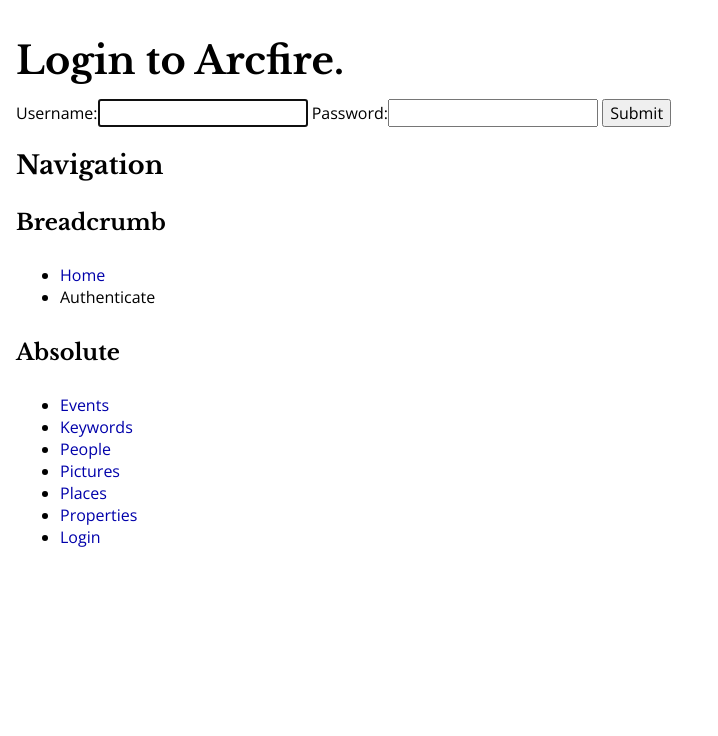
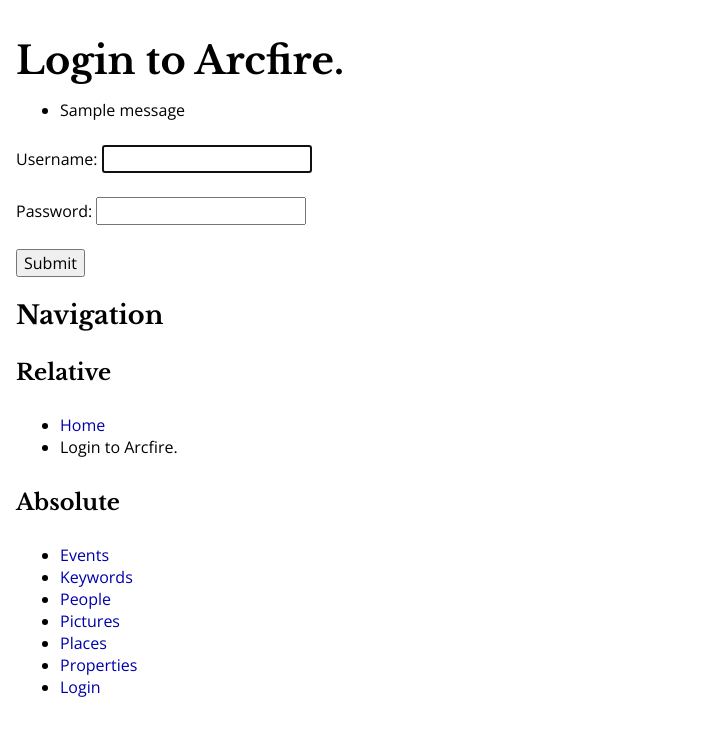
Before and after one commit to allanberry/arcfire, a Django app: page /login/ in a window 1280 px wide. Shown: the top 736 px of the page, without its empty margins (0-718 px from the left). Run offline with Django 3.2, Linux system fonts and the light colour scheme; tables that the repository leaves empty hold one stand-in row (values such as "Sample post"); one stand-in notice (Sample message) is shown; parts of the project's set-up code (start-up, migrations or seed data) failed here and were passed over.

Commit message:
Message flashes working.

```diff
--- a/arcfire/arcfire/templates/arcfire/base.html
+++ b/arcfire/arcfire/templates/arcfire/base.html
@@ -29,9 +29,24 @@
 <body>
     <main>
     {% block main %}
+
+        <h1 id="page_title">{{ page_title }}</h1>
+
+        <div id="messages">
+        {% block messages %}
+        {% if messages %}
+            <ul>
+                {% for message in messages %}
+                <li{% if message.tags %} class="{{ message.tags }}"{% endif %}>{{ message }}</li>
+                {% endfor %}
+            </ul>
+        {% endif %}
+        {% endblock messages %}
+        </div>
+
         <div id="figure">
         {% block figure %}
-            <h1 id="page_title">Figure</h1>
+            <h2 class="sr_only">Figure</h1>
         {% endblock figure %}
         </div>
 
@@ -45,17 +60,18 @@
 
     <nav>
     {% block nav %}
-        <div></div>
+        <h3>Navigation</h3>
         <div id="nav_container">
-            <h3>Navigation</h3>
 
-            <h4>Breadcrumb</h4>
+            {% if parent_pages %}
+            <h4>Relative</h4>
             <ul>
                 {% for p in parent_pages %}
                 <li><a href="{% url p.0 %}">{{ p.1 }}</a></li>
                 {% endfor %}
                 <li>{{ page_title }}</li>
             </ul>
+            {% endif %}
 
             <h4>Absolute</h4>
             <ul>
@@ -69,6 +85,7 @@
                     <li><a href="{% url 'login' %}">Login</a></li>
                 {% endif %}
             </ul>
+
         </div>
     {% endblock nav %}
     </nav>
--- a/arcfire/arcfire/templates/arcfire/home.html
+++ b/arcfire/arcfire/templates/arcfire/home.html
@@ -1,8 +1,6 @@
 {% extends 'arcfire/base.html' %}
 
 {% block figure %}
-<h1 id="page_title">Welcome to Arcfire.</h1>
-
 <p><em>Arcfire</em> is the working title for a new project of mine; a kind of world builder for creating nonlinear narrative, paired with a particular setting and cast of characters.</p>
 
 <p>The setting will (probably) be in the Arctic, sometime around 50K years in the future, when the ice caps have melted and humanity has dwindled. Kevin Costner will not be involved.</p>
@@ -14,5 +12,4 @@
     <li><a href="https://github.com/allanberry/arcfire">Arcfire Project page</a></li>
     <li><a href="https://github.com/allanberry/arcfire/wiki">Arcfire Wiki</a></li>
 </ul>
-
 {% endblock figure %}
--- a/arcfire/arcfire/templates/arcfire/login.html
+++ b/arcfire/arcfire/templates/arcfire/login.html
@@ -1,14 +1,13 @@
 {% extends 'arcfire/base.html' %}
 
 {% block figure %}
-<h1 id="page_title">Login to Arcfire.</h1>
 
 {% if user.is_authenticated %}
 <p><a href="{% url 'logout' %}">Logout</a></p>
 {% else %}
 <form action="/login/" method="post">
     {% csrf_token %}
-    {{ form }}
+    {{ form.as_p }}
     <input type="submit" value="Submit" />
 </form>
 {% endif %}
--- a/arcfire/arcfire/templates/arcfire/model.html
+++ b/arcfire/arcfire/templates/arcfire/model.html
@@ -5,6 +5,5 @@
 {% endcomment %}
 
 {% block figure %}
-<h1 id="page_title">{{ page_title }}</h1>
-
+<p>Here's a model item.</p>
 {% endblock figure %}
--- a/arcfire/arcfire/templates/arcfire/model_list.html
+++ b/arcfire/arcfire/templates/arcfire/model_list.html
@@ -1,8 +1,5 @@
 {% extends 'arcfire/base.html' %}
 
 {% block figure %}
-<h1 id="page_title">{{ page_title }}</h1>
-
 {% include 'arcfire/partials/object_list.html' %}
-
 {% endblock figure %}
--- a/arcfire/arcfire/templates/arcfire/place.html
+++ b/arcfire/arcfire/templates/arcfire/place.html
@@ -5,6 +5,5 @@
 {% endcomment %}
 
 {% block figure %}
-    <h1>Hello Model</h1>
     {{ block.super }}
 {% endblock figure %}
--- a/arcfire/arcfire/templates/arcfire/place_list.html
+++ b/arcfire/arcfire/templates/arcfire/place_list.html
@@ -1,5 +1,6 @@
 {% extends 'arcfire/model_list.html' %}
 {% load staticfiles %}
+
 
 {% block js %}
     <script src="//d3js.org/d3.v3.min.js"></script>
--- a/arcfire/arcfire/views.py
+++ b/arcfire/arcfire/views.py
@@ -1,3 +1,4 @@
+from django.contrib import messages
 from django.contrib.auth import (
     REDIRECT_FIELD_NAME, login as auth_login, logout as auth_logout)
 from django.contrib.auth.forms import AuthenticationForm
@@ -31,7 +32,7 @@
 
         context.update({
             'window_title': 'Home',
-            'page_title': 'Home',
+            'page_title': 'Welcome to Arcfire.',
             'parent_pages': parent_pages
         })
         return context
@@ -51,7 +52,7 @@
     @method_decorator(csrf_protect)
     @method_decorator(never_cache)
     def dispatch(self, request, *args, **kwargs):
-        # Sets a test cookie to make sure the user has cookies enabled
+        # Sets a test cookie to ensure cookies are enabled
         request.session.set_test_cookie()
 
         return super(LoginView, self).dispatch(request, *args, **kwargs)
@@ -59,19 +60,21 @@
     def form_valid(self, form):
         auth_login(self.request, form.get_user())
 
-        # If the test cookie worked, go ahead and
-        # delete it since its no longer needed
+        # If the test cookie worked, delete it since it's no longer needed
         if self.request.session.test_cookie_worked():
             self.request.session.delete_test_cookie()
+
+        # report to user
+        messages.add_message(self.request,
+            messages.SUCCESS, 'Login successful.')
 
         return super(LoginView, self).form_valid(form)
 
     def get_success_url(self):
-        print(self.request.POST.get(self.redirect_field_name))
-
         redirect_to = self.request.POST.get(self.redirect_field_name)
         if not is_safe_url(url=redirect_to, host=self.request.get_host()):
             redirect_to = self.success_url
+
         return redirect_to
 
     def get_context_data(self, *args, **kwargs):
@@ -84,8 +87,8 @@
         )
 
         context.update({
-            'window_title': 'Authenticate',
-            'page_title': 'Authenticate',
+            'window_title': 'Login',
+            'page_title': 'Login to Arcfire.',
             'parent_pages': parent_pages
         })
         return context
@@ -99,6 +102,11 @@
 
     def get(self, request, *args, **kwargs):
         auth_logout(request)
+
+        # report to user
+        messages.add_message(self.request,
+            messages.SUCCESS, 'You have been logged out.')
+
         return super(LogoutView, self).get(request, *args, **kwargs)
 
 
--- a/arcfire/core/settings/base.py
+++ b/arcfire/core/settings/base.py
@@ -55,7 +55,7 @@
 STATICFILES_FINDERS = (
     'django.contrib.staticfiles.finders.FileSystemFinder',
     'django.contrib.staticfiles.finders.AppDirectoriesFinder',
-    'compressor.finders.CompressorFinder',
+    # 'compressor.finders.CompressorFinder',
 )
 
 # COMPRESS_PRECOMPILERS = (
```
